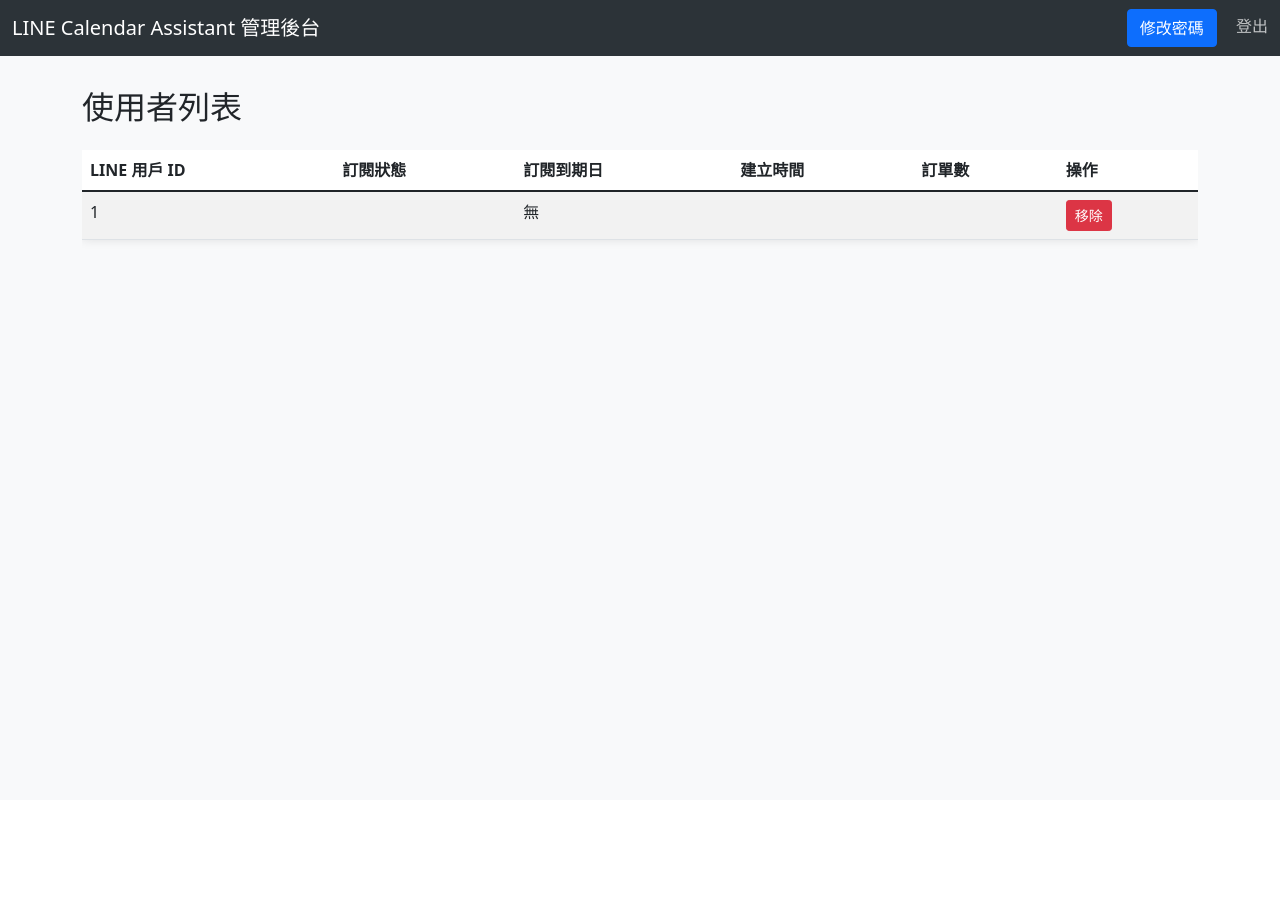
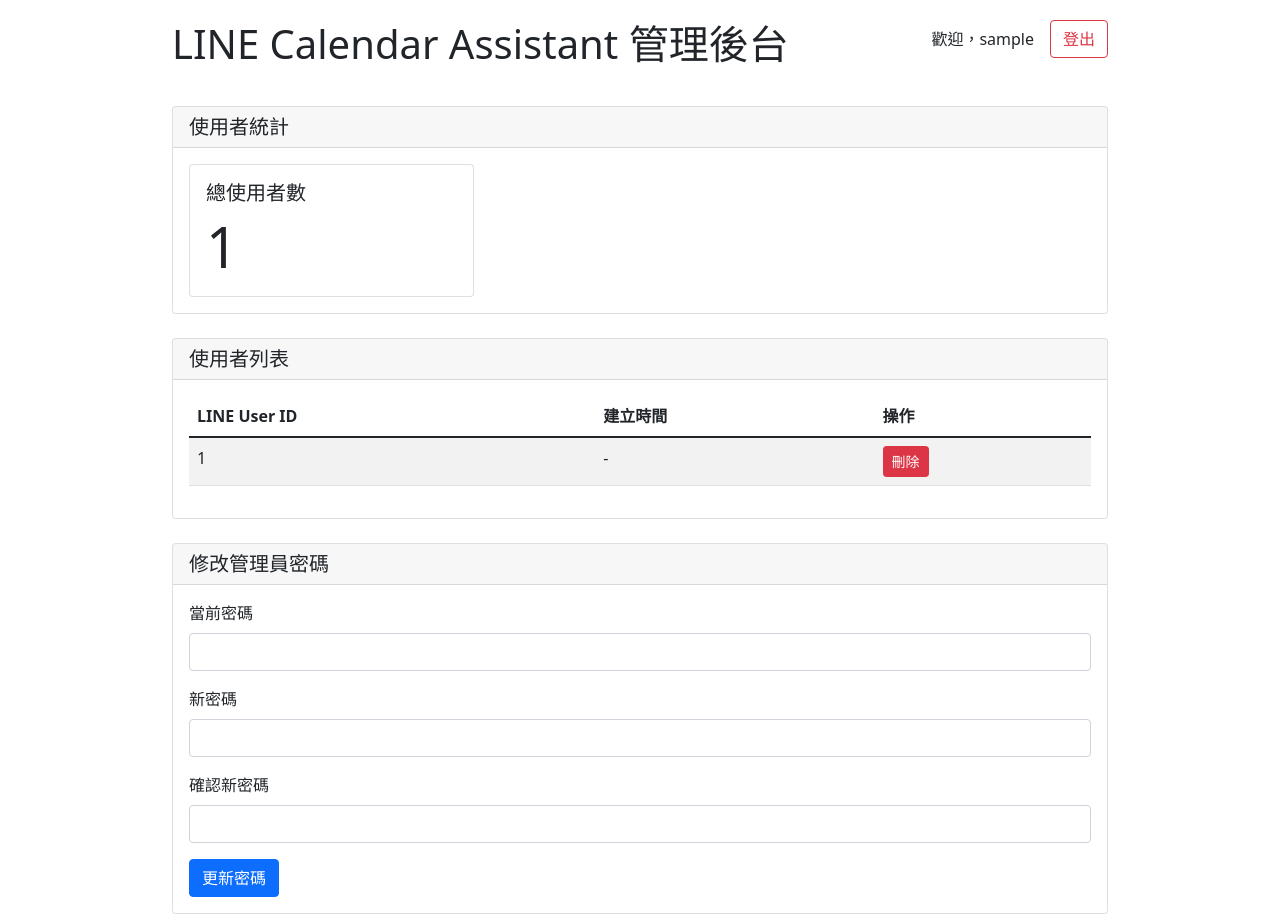
Before and after one commit to brantwu0322/line-calendar-assistant, a Flask app: page /admin/dashboard in a window 1280 px wide. Before the commit the page ends 244 px from the top, so only its background shows below. Run offline with Flask 2, Linux system fonts and the light colour scheme; the visitor is signed in with stand-in values (Sample User, id 1); data comes from the database, SQL or seed files in the repository; parts of the project's set-up code (start-up, migrations or seed data) failed here and were passed over; some libraries are stand-ins or nearby versions.

Commit message:
fix: 修復 LINE Bot 訊息處理和管理後台問題

```diff
--- a/app.py
+++ b/app.py
@@ -699,45 +699,68 @@
     signature = request.headers['X-Line-Signature']
     body = request.get_data(as_text=True)
 
-    # 驗證簽名
-    handler.handle(body, signature)
+    try:
+        handler.handle(body, signature)
+        return 'OK'
+    except InvalidSignatureError:
+        logger.error('無效的簽名')
+        abort(400)
+    except Exception as e:
+        logger.error(f'處理回調時發生錯誤: {str(e)}')
+        abort(500)
 
-    # 解析事件
-    events = json.loads(body)['events']
-    for event in events:
-        if event['type'] == 'message' and event['message']['type'] == 'text':
-            handle_message(event)
-
-    return 'OK'
-
-@with_error_handling
+@handler.add(MessageEvent, message=TextMessageContent)
 def handle_message(event):
     """處理文字訊息"""
-    text = event.message.text
-    user_id = event.source.user_id
-    logger.info(f'收到文字訊息: {text}')
+    try:
+        text = event.message.text
+        user_id = event.source.user_id
+        logger.info(f'收到文字訊息: {text}')
 
-    # 解析日期時間和摘要
-    logger.info(f'正在解析文字: {text}')
-    parsed_datetime, summary, is_recurring = parse_datetime_and_summary(text)
+        # 解析日期時間和摘要
+        logger.info(f'正在解析文字: {text}')
+        parsed_datetime, summary, is_recurring = parse_datetime_and_summary(text)
 
-    if parsed_datetime and summary:
-        # 檢查用戶是否已授權
-        if not is_user_authorized(user_id):
-            reply_text = f"您需要先授權 Google Calendar 才能使用此功能。\n請點擊以下連結進行授權：\n{get_authorization_url(user_id)}"
+        if parsed_datetime and summary:
+            # 檢查用戶是否已授權
+            service = get_google_calendar_service(user_id)
+            if not service:
+                reply_text = f"您需要先授權 Google Calendar 才能使用此功能。\n請點擊以下連結進行授權：\n{get_authorization_url(user_id)}"
+            else:
+                # 創建日曆事件
+                event_data = {
+                    'summary': summary,
+                    'start': {
+                        'dateTime': parsed_datetime.isoformat(),
+                        'timeZone': 'Asia/Taipei',
+                    },
+                    'end': {
+                        'dateTime': (parsed_datetime + timedelta(hours=1)).isoformat(),
+                        'timeZone': 'Asia/Taipei',
+                    },
+                }
+                if is_recurring:
+                    event_data['recurrence'] = ['RRULE:FREQ=WEEKLY']
+
+                success, result = create_calendar_event(service, event_data)
+                if success:
+                    reply_text = f"已成功創建日曆事件：\n{summary}\n時間：{parsed_datetime.strftime('%Y-%m-%d %H:%M')}"
+                else:
+                    reply_text = "創建日曆事件失敗，請稍後再試。"
         else:
-            # 創建日曆事件
-            event_id = create_calendar_event(user_id, parsed_datetime, summary, is_recurring)
-            if event_id:
-                reply_text = f"已成功創建日曆事件：\n{summary}\n時間：{parsed_datetime.strftime('%Y-%m-%d %H:%M')}"
-            else:
-                reply_text = "創建日曆事件失敗，請稍後再試。"
-    else:
-        reply_text = "無法識別日期時間，請使用以下格式：\n'週五下午三點開會' 或 '明天上午十點會議'"
+            reply_text = "無法識別日期時間，請使用以下格式：\n'週五下午三點開會' 或 '明天上午十點會議'"
 
-    # 回覆用戶
-    if reply_text:
-        send_line_message(event.reply_token, reply_text)
+        # 回覆用戶
+        if reply_text:
+            send_line_message(event.reply_token, reply_text)
+
+    except Exception as e:
+        logger.error(f'處理訊息時發生錯誤: {str(e)}')
+        logger.error(f'詳細錯誤資訊：\n{traceback.format_exc()}')
+        try:
+            send_line_message(event.reply_token, "處理您的訊息時發生錯誤，請稍後再試。")
+        except Exception as e:
+            logger.error(f'發送錯誤訊息時也發生錯誤: {str(e)}')
 
 @app.route('/authorize/<line_user_id>')
 @with_error_handling
@@ -852,6 +875,49 @@
     flash('已成功登出')
     return redirect(url_for('admin_login'))
 
+@app.route('/admin/change_password', methods=['POST'])
+@with_error_handling
+def change_admin_password():
+    """修改管理員密碼"""
+    if not session.get('admin_logged_in'):
+        return redirect(url_for('admin_login'))
+
+    current_password = request.form.get('current_password')
+    new_password = request.form.get('new_password')
+    confirm_password = request.form.get('confirm_password')
+
+    if not all([current_password, new_password, confirm_password]):
+        flash('請填寫所有密碼欄位')
+        return redirect(url_for('admin_dashboard'))
+
+    if new_password != confirm_password:
+        flash('新密碼與確認密碼不符')
+        return redirect(url_for('admin_dashboard'))
+
+    # 驗證當前密碼
+    username = session.get('admin_username')
+    if not verify_admin(username, current_password):
+        flash('當前密碼錯誤')
+        return redirect(url_for('admin_dashboard'))
+
+    # 更新密碼
+    try:
+        conn = sqlite3.connect(DB_PATH)
+        c = conn.cursor()
+        new_password_hash = generate_password_hash(new_password)
+        c.execute('UPDATE admins SET password = ? WHERE username = ?',
+                 (new_password_hash, username))
+        conn.commit()
+        flash('密碼已成功更新')
+    except Exception as e:
+        logger.error(f'更新密碼時發生錯誤: {str(e)}')
+        flash('更新密碼失敗')
+    finally:
+        if 'conn' in locals():
+            conn.close()
+
+    return redirect(url_for('admin_dashboard'))
+
 @app.route('/subscribe/<line_user_id>')
 @with_error_handling
 def subscribe(line_user_id):
--- a/templates/admin_dashboard.html
+++ b/templates/admin_dashboard.html
@@ -3,133 +3,126 @@
 <head>
     <meta charset="UTF-8">
     <meta name="viewport" content="width=device-width, initial-scale=1.0">
-    <title>管理員儀表板 - LINE Calendar Assistant</title>
+    <title>管理後台</title>
     <link href="https://cdn.jsdelivr.net/npm/bootstrap@5.1.3/dist/css/bootstrap.min.css" rel="stylesheet">
     <style>
         body {
-            background-color: #f8f9fa;
-        }
-        .navbar {
-            background-color: #2c3338;
+            padding-top: 20px;
         }
         .container {
-            margin-top: 2rem;
+            max-width: 960px;
         }
-        .table {
-            background-color: white;
-            box-shadow: 0 0 10px rgba(0,0,0,0.1);
+        .header {
+            margin-bottom: 30px;
         }
-        .btn-logout {
-            color: rgba(255,255,255,0.7);
-            text-decoration: none;
-            margin-left: 15px;
+        .user-list {
+            margin-top: 20px;
         }
-        .btn-logout:hover {
-            color: white;
+        .action-buttons {
+            margin-top: 20px;
         }
-        .btn-change-password {
-            margin-left: 15px;
-        }
-        .status-active { color: green; }
-        .status-inactive { color: red; }
     </style>
 </head>
 <body>
-    <nav class="navbar navbar-dark">
-        <div class="container-fluid">
-            <a class="navbar-brand">LINE Calendar Assistant 管理後台</a>
-            <div>
-                <button type="button" class="btn btn-primary btn-change-password" data-bs-toggle="modal" data-bs-target="#changePasswordModal">
-                    修改密碼
-                </button>
-                <a href="{{ url_for('admin_logout') }}" class="btn-logout">登出</a>
+    <div class="container">
+        <div class="header">
+            <div class="row">
+                <div class="col">
+                    <h1>LINE Calendar Assistant 管理後台</h1>
+                </div>
+                <div class="col-auto">
+                    <div class="d-flex align-items-center">
+                        <span class="me-3">歡迎，{{ admin_username }}</span>
+                        <a href="{{ url_for('admin_logout') }}" class="btn btn-outline-danger">登出</a>
                     </div>
                 </div>
-    </nav>
+            </div>
+        </div>
 
-    <div class="container">
-        <h2 class="mb-4">使用者列表</h2>
+        {% with messages = get_flashed_messages() %}
+            {% if messages %}
+                {% for message in messages %}
+                    <div class="alert alert-info">{{ message }}</div>
+                {% endfor %}
+            {% endif %}
+        {% endwith %}
+
+        <div class="card mb-4">
+            <div class="card-header">
+                <h5 class="card-title mb-0">使用者統計</h5>
+            </div>
+            <div class="card-body">
+                <div class="row">
+                    <div class="col-md-4">
+                        <div class="card">
+                            <div class="card-body">
+                                <h5 class="card-title">總使用者數</h5>
+                                <p class="card-text display-4">{{ users|length }}</p>
+                            </div>
+                        </div>
+                    </div>
+                </div>
+            </div>
+        </div>
+
+        <div class="card mb-4">
+            <div class="card-header">
+                <h5 class="card-title mb-0">使用者列表</h5>
+            </div>
+            <div class="card-body">
                 <div class="table-responsive">
                     <table class="table table-striped">
                         <thead>
                             <tr>
-                        <th>LINE 用戶 ID</th>
-                        <th>訂閱狀態</th>
-                        <th>訂閱到期日</th>
+                                <th>LINE User ID</th>
                                 <th>建立時間</th>
-                        <th>訂單數</th>
                                 <th>操作</th>
                             </tr>
                         </thead>
                         <tbody>
                             {% for user in users %}
                             <tr>
-                        <td>{{ user[0] }}</td>
-                        <td class="{% if user[1] == 'premium' %}status-active{% else %}status-inactive{% endif %}">
-                            {{ user[1] }}
+                                <td>{{ user }}</td>
+                                <td>-</td>
+                                <td>
+                                    <button class="btn btn-sm btn-danger">刪除</button>
                                 </td>
-                        <td>{{ user[2] or '無' }}</td>
-                        <td>{{ user[3] }}</td>
-                        <td>{{ user[4] }}</td>
-                        <td>
-                            <button class="btn btn-danger btn-sm" onclick="removeUser('{{ user[0] }}')">
-                                移除
-                            </button>
-                        </td>
+                            </tr>
+                            {% else %}
+                            <tr>
+                                <td colspan="3" class="text-center">目前沒有使用者</td>
                             </tr>
                             {% endfor %}
                         </tbody>
                     </table>
                 </div>
             </div>
+        </div>
 
-    <!-- 修改密碼對話框 -->
-    <div class="modal fade" id="changePasswordModal" tabindex="-1">
-        <div class="modal-dialog">
-            <div class="modal-content">
-                <div class="modal-header">
-                    <h5 class="modal-title">修改管理員密碼</h5>
-                    <button type="button" class="btn-close" data-bs-dismiss="modal"></button>
+        <div class="card">
+            <div class="card-header">
+                <h5 class="card-title mb-0">修改管理員密碼</h5>
             </div>
-                <div class="modal-body">
+            <div class="card-body">
                 <form id="changePasswordForm" method="POST" action="{{ url_for('change_admin_password') }}">
                     <div class="mb-3">
-                            <label for="currentPassword" class="form-label">目前密碼</label>
-                            <input type="password" class="form-control" id="currentPassword" name="current_password" required>
+                        <label for="current_password" class="form-label">當前密碼</label>
+                        <input type="password" class="form-control" id="current_password" name="current_password" required>
                     </div>
                     <div class="mb-3">
-                            <label for="newPassword" class="form-label">新密碼</label>
-                            <input type="password" class="form-control" id="newPassword" name="new_password" required>
+                        <label for="new_password" class="form-label">新密碼</label>
+                        <input type="password" class="form-control" id="new_password" name="new_password" required>
                     </div>
                     <div class="mb-3">
-                            <label for="confirmPassword" class="form-label">確認新密碼</label>
-                            <input type="password" class="form-control" id="confirmPassword" name="confirm_password" required>
+                        <label for="confirm_password" class="form-label">確認新密碼</label>
+                        <input type="password" class="form-control" id="confirm_password" name="confirm_password" required>
                     </div>
+                    <button type="submit" class="btn btn-primary">更新密碼</button>
                 </form>
-                </div>
-                <div class="modal-footer">
-                    <button type="button" class="btn btn-secondary" data-bs-dismiss="modal">取消</button>
-                    <button type="submit" form="changePasswordForm" class="btn btn-primary">確認修改</button>
-                </div>
             </div>
         </div>
     </div>
 
     <script src="https://cdn.jsdelivr.net/npm/bootstrap@5.1.3/dist/js/bootstrap.bundle.min.js"></script>
-    <script>
-        function removeUser(userId) {
-            if (confirm('確定要移除此使用者嗎？')) {
-                fetch(`/admin/user/${userId}/remove`, {
-                    method: 'POST'
-                }).then(response => {
-                    if (response.ok) {
-                        location.reload();
-                    } else {
-                        alert('移除使用者失敗');
-                    }
-                });
-            }
-        }
-    </script>
 </body>
 </html>
```
Lines whose indentation alone changed are shown as unchanged.
